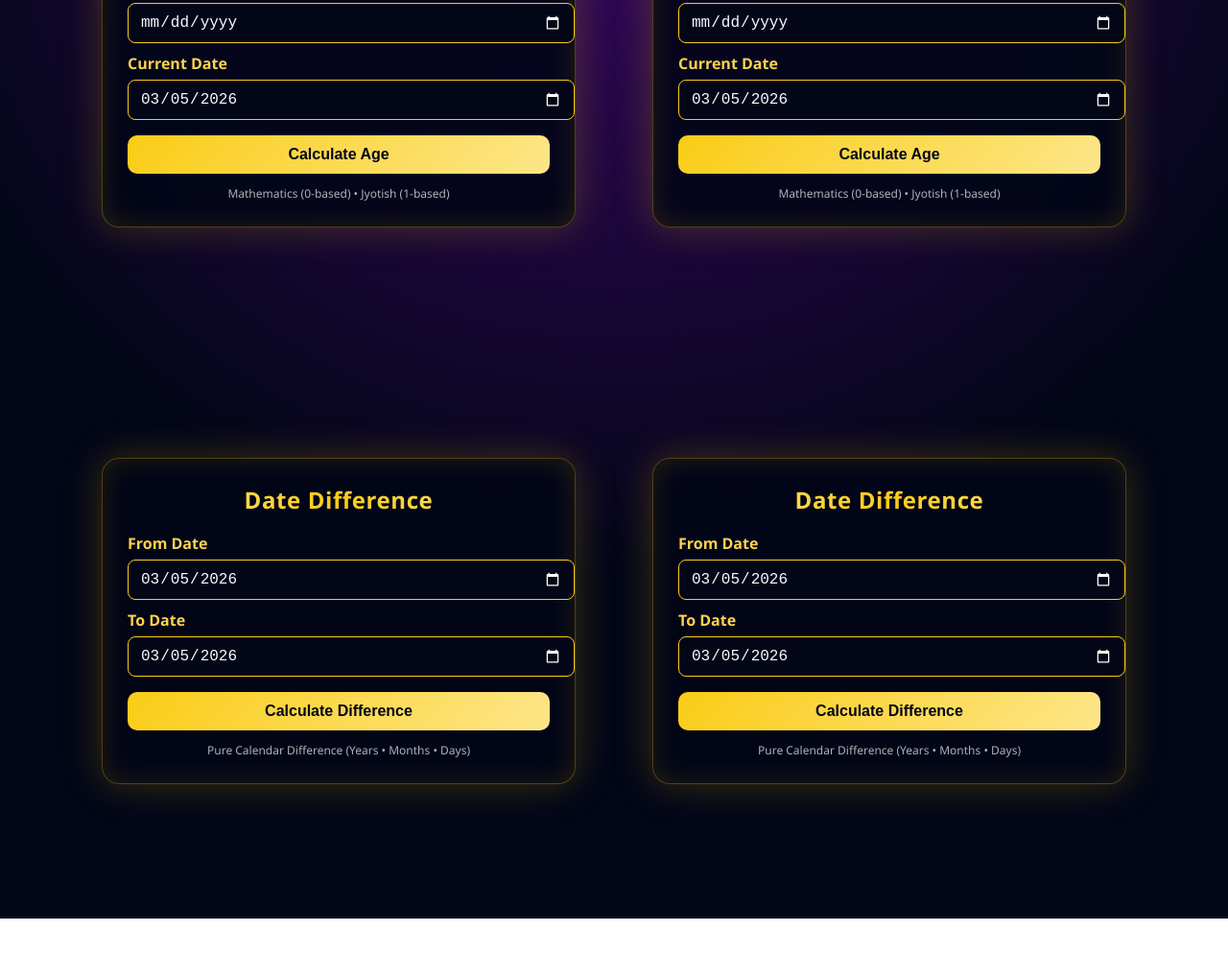
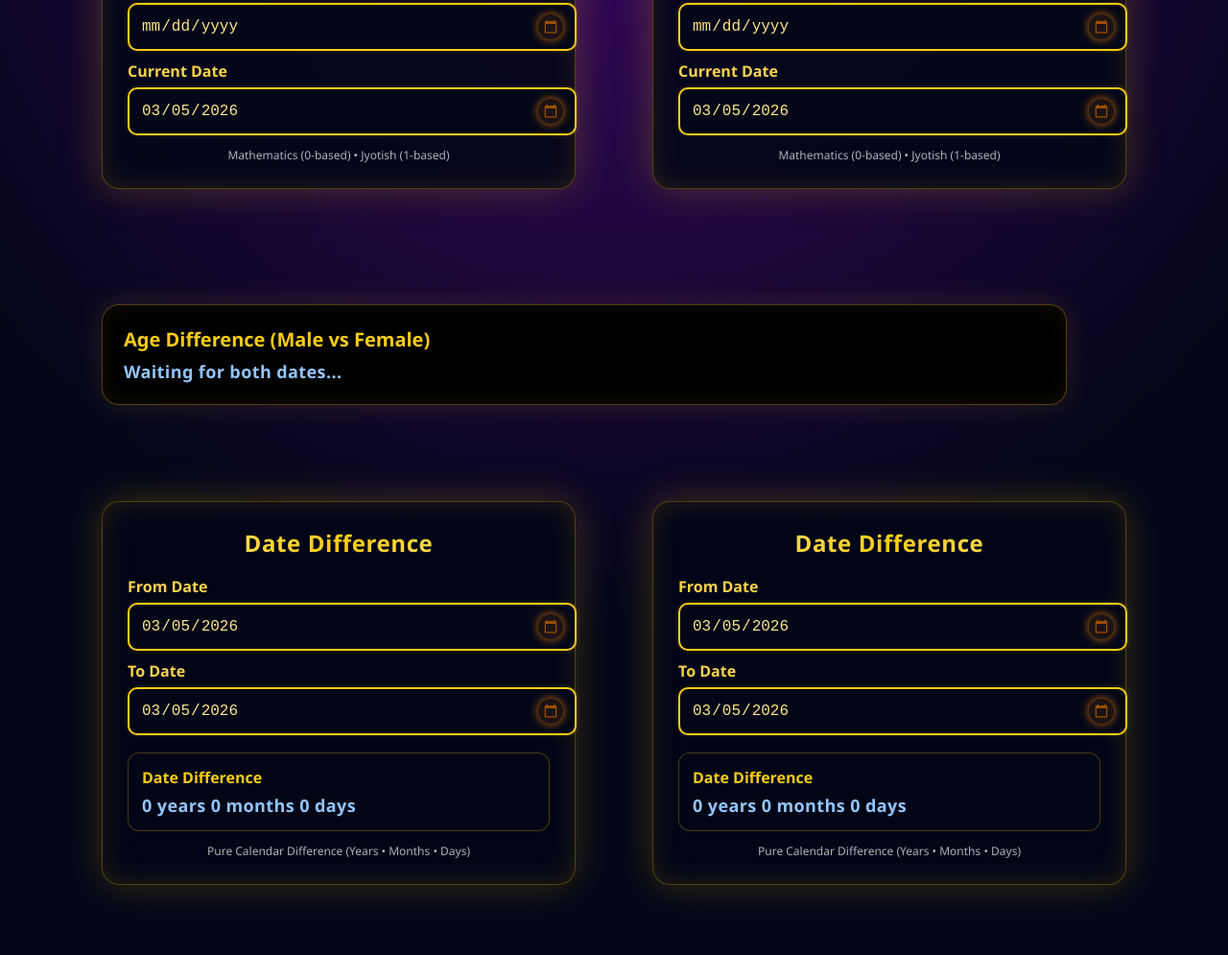
Before and after one commit to DonnieDarsshan/age-calculator-math-vs-jyotish, a plain HTML site: page index.html in a window 1280 px wide. Shown: the part 183-1178 px from the top of the page at 96% size. Before the commit the page ends 1140 px from the top, so only its background shows below. Drawn offline with Linux system fonts and the light colour scheme.

Commit message:
Update index.html

```diff
--- a/index.html
+++ b/index.html
@@ -72,22 +72,44 @@ input{
   border:1px solid #facc15;
   border-radius:8px;
   outline:none;
+  color-scheme: dark;
 }
 
+/* ===== FIX CLEAR (X) BUTTON VISIBILITY ===== */
+input[type="date"]::-webkit-clear-button{
+  filter: invert(1) brightness(2.5) contrast(1.2);
+  cursor:pointer;
+}
 
+input[type="date"]::-webkit-clear-button:hover{
+  filter: invert(1) brightness(3.2);
+}
 
-/* ================= DATE PICKER VISIBILITY FIX ================= */
+/* ================= DARK THEME DATE PICKER FIX ================= */
+/* ================= FORCE VISIBLE DATE PICKER ICON ================= */
+
+input[type="date"]{
+  color-scheme: dark;
+  position: relative;
+}
+
+/* calendar icon */
 input[type="date"]::-webkit-calendar-picker-indicator{
-  filter: invert(1) brightness(1.6);
+  opacity: 1;
+  filter: invert(1) brightness(3) contrast(1.4);
   cursor: pointer;
 }
 
-
-
-input[type="date"]:hover::-webkit-calendar-picker-indicator{
-  filter: invert(1) brightness(2);
+/* hover glow */
+input[type="date"]::-webkit-calendar-picker-indicator:hover{
+  filter: invert(1) brightness(4) contrast(1.6);
 }
 
+/* clear X button */
+input[type="date"]::-webkit-clear-button{
+  filter: invert(1) brightness(3);
+  cursor: pointer;
+}
 
 
 
@@ -198,6 +220,94 @@ button:hover{
 
 
 
+
+
+
+
+/* ================= AGE GAP FULL WIDTH BOX ================= */
+.age-gap-box{
+  width: calc(440px * 2 + 80px);   /* same width as both calculators + gap */
+  background:#000;
+  border:1px solid rgba(234,179,8,.35);
+  border-radius:18px;
+  padding:22px;
+  box-shadow:
+    0 0 30px rgba(234,179,8,.15),
+    inset 0 0 20px rgba(234,179,8,.08);
+}
+
+.age-gap-title{
+  font-size:20px;
+  font-weight:700;
+  color:#facc15;
+  margin-bottom:8px;
+}
+
+.age-gap-value{
+  font-size:18px;
+  font-weight:700;
+  letter-spacing:.4px;
+  color:#93c5fd;
+}
+
+
+
+
+
+
+
+
+
+/* 1. The Main Input Field */
+input[type="date"] {
+  color-scheme: dark; /* Forces native calendar popup to be dark-themed */
+  background: #020617;
+  color: #fde68a; /* Light yellow text for readability */
+  border: 2px solid #facc15; /* Solid yellow border */
+  padding: 10px 12px;
+  border-radius: 10px;
+  outline: none;
+  transition: all 0.3s ease;
+  box-shadow: 0 0 5px rgba(250, 204, 21, 0.2); /* Subtle initial glow */
+}
+
+/* 2. Glow effect on Hover and Focus */
+input[type="date"]:hover,
+input[type="date"]:focus {
+  border-color: #fef08a;
+  box-shadow: 0 0 15px rgba(250, 204, 21, 0.6),
+              inset 0 0 8px rgba(250, 204, 21, 0.3);
+}
+
+/* 3. MAKE THE CALENDAR ICON YELLOW & GLOWING */
+/* This is the key part for visibility */
+input[type="date"]::-webkit-calendar-picker-indicator {
+  cursor: pointer;
+  padding: 5px;
+  border-radius: 50%;
+
+  /* Filter magic: Invert to white, then shift to Yellow */
+  filter: invert(0.8) sepia(1) saturate(10) hue-rotate(10deg) brightness(1.3);
+
+  /* Add a yellow glow directly to the icon */
+  box-shadow: 0 0 10px rgba(250, 204, 21, 0.8);
+  background-color: rgba(250, 204, 21, 0.1);
+  transition: all 0.2s ease;
+}
+
+/* 4. Icon Interaction */
+input[type="date"]::-webkit-calendar-picker-indicator:hover {
+  filter: invert(0.8) sepia(1) saturate(20) hue-rotate(10deg) brightness(1.6
+
+
+
+
+
+
+
+
+
+
 </style>
 </head>
 
@@ -221,7 +331,7 @@ button:hover{
 <div class="modules-stack">
 
   <!-- ================= ROW 1 : AGE CALCULATORS ================= -->
-  <div class="modules-row" style="margin-bottom:160px;">
+  <div class="modules-row" style="margin-bottom:40px;">
 
 
     <!-- AGE CALCULATOR 1 (ORIGINAL LOGIC, IDS KEPT) -->
@@ -250,7 +360,7 @@ button:hover{
       <label>Current Date</label>
       <input type="date" id="currentDate">
 
-      <button onclick="calculateAge()">Calculate Age</button>
+
 
       <div id="output"></div>
 
@@ -283,7 +393,7 @@ button:hover{
       <label>Current Date</label>
       <input type="date" id="currentDate2">
 
-      <button onclick="calculateAge2()">Calculate Age</button>
+
 
       <div id="output2"></div>
 
@@ -292,9 +402,26 @@ button:hover{
       </div>
     </div>
 
+
+
+   </div>
+
+  <!-- ================= AGE GAP FULL WIDTH ================= -->
+  <div class="modules-row">
+    <div class="age-gap-box">
+      <div class="age-gap-title">Age Difference (Male vs Female)</div>
+      <div id="ageGapOutput" class="age-gap-value">
+        Waiting for both dates...
+      </div>
+    </div>
   </div>
 
   <!-- ================= ROW 2 : DATE DIFFERENCE ================= -->
+
+
+
+
+
   <div class="modules-row">
 
     <!-- DATE DIFFERENCE 1 (ORIGINAL LOGIC, IDS KEPT) -->
@@ -307,7 +434,7 @@ button:hover{
       <label>To Date</label>
       <input type="date" id="toDate">
 
-      <button onclick="calculateDifference()">Calculate Difference</button>
+
 
       <div id="diffOutput"></div>
 
@@ -326,7 +453,7 @@ button:hover{
       <label>To Date</label>
       <input type="date" id="toDate2">
 
-      <button onclick="calculateDifference2()">Calculate Difference</button>
+
 
       <div id="diffOutput2"></div>
 
@@ -659,6 +786,94 @@ function calculateDifference2(){
 
 
 
+<script>
+
+/* ================= AUTO LIVE CALCULATIONS ================= */
+
+function runAllCalculations(){
+  calculateAge();
+  calculateAge2();
+  calculateDifference();
+  calculateDifference2();
+  calculateMaleFemaleGap();   // your black box difference
+}
+
+/* ALL DATE INPUT IDS */
+[
+  "dob",
+  "currentDate",
+  "dob2",
+  "currentDate2",
+  "fromDate",
+  "toDate",
+  "fromDate2",
+  "toDate2"
+].forEach(id=>{
+  const el = document.getElementById(id);
+  if(el){
+    el.addEventListener("change", runAllCalculations);
+    el.addEventListener("input", runAllCalculations);
+  }
+});
+
+/* RUN ON PAGE LOAD IF VALUES EXIST */
+runAllCalculations();
+
+</script>
+
+
+
+
+
+
+<script>
+function calculateMaleFemaleGap(){
+
+  const maleDOB   = document.getElementById("dob").value;
+  const femaleDOB = document.getElementById("dob2").value;
+  if(!maleDOB || !femaleDOB) return;
+
+  const [my, mm, md] = maleDOB.split("-").map(Number);
+  const [fy, fm, fd] = femaleDOB.split("-").map(Number);
+
+  let maleDate   = new Date(my, mm - 1, md);
+  let femaleDate = new Date(fy, fm - 1, fd);
+
+  let sign = "";
+  let start = maleDate;
+  let end   = femaleDate;
+
+  if(femaleDate < maleDate){
+    sign = "-";        // female older
+    start = femaleDate;
+    end   = maleDate;
+  }
+
+  let years  = end.getFullYear() - start.getFullYear();
+  let months = end.getMonth() - start.getMonth();
+  let days   = end.getDate() - start.getDate();
+
+  if(days < 0){
+    months--;
+    days += new Date(end.getFullYear(), end.getMonth(), 0).getDate();
+  }
+
+  if(months < 0){
+    years--;
+    months += 12;
+  }
+
+  document.getElementById("ageGapOutput").innerHTML =
+    `${sign}${years} years ${months} months ${days} days`;
+}
+
+/* AUTO TRIGGER WHEN DOB ENTERED */
+document.getElementById("dob").addEventListener("change", calculateMaleFemaleGap);
+document.getElementById("dob2").addEventListener("change", calculateMaleFemaleGap);
+</script>
+
+
+
 
 
 </body>
```
